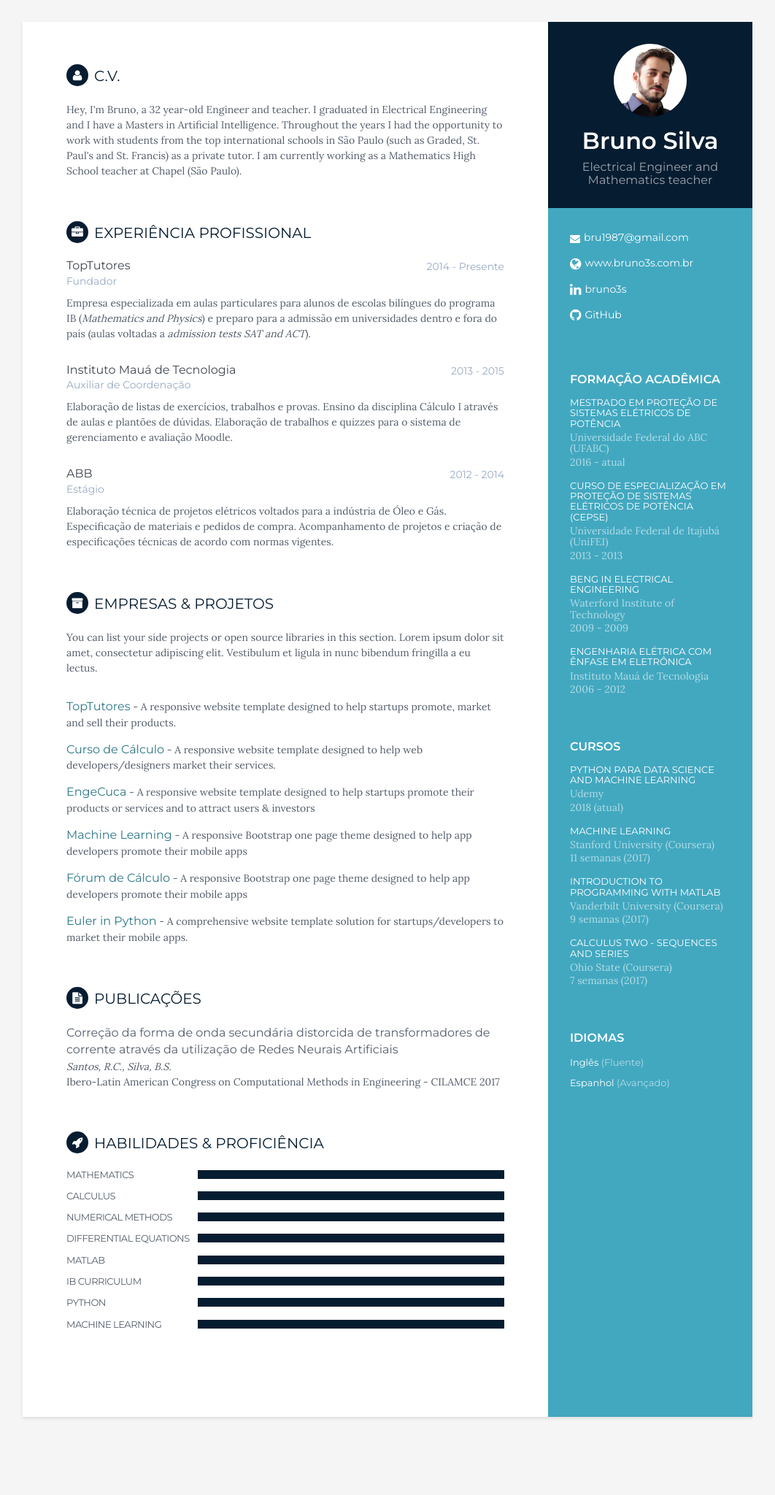
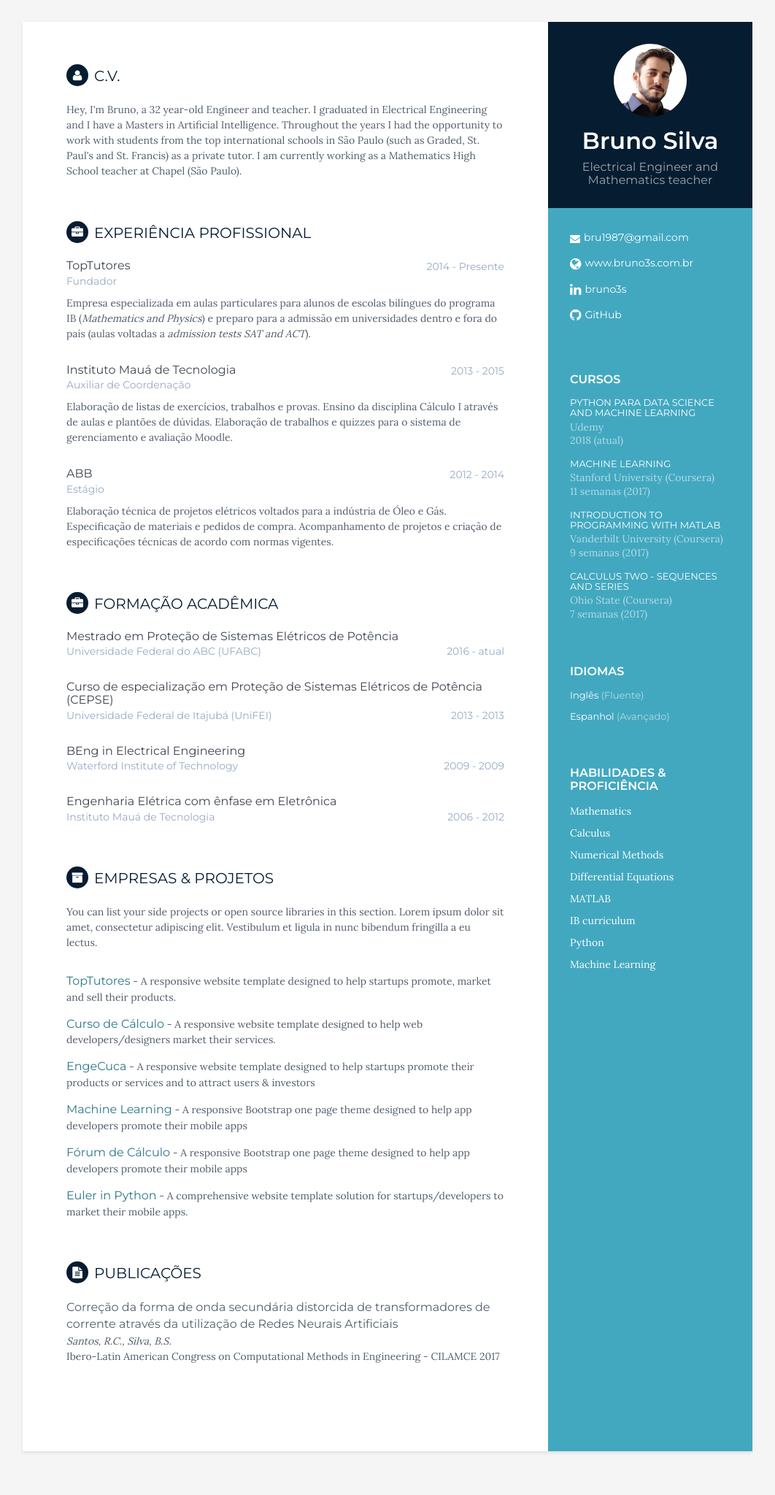
Before and after one commit to bru1987/bru1987.github.io, a Jekyll site: the page built from cv.html, in a window 1280 px wide. Shown: the whole page at 73% size, without its empty margins (109-1171 px from the left). Built offline with Jekyll 4.4.1, drawn with Linux system fonts in a browser that asks for light colours; before the commit the page ends 2001 px from its top, so only the background shows below that.

Commit message:
update academic layout

```diff
--- /dev/null
+++ b/_includes/academic.html
@@ -0,0 +1,25 @@
+{% if site.data.academics %}
+<section class="section experiences-section">
+  <h2 class="section-title"><i class="fa fa-briefcase"></i>Formação Acadêmica</h2>
+
+{% for academic in site.data.academics %}
+  <div class="item">
+
+    <div class="meta">
+
+      <div class="upper-row">
+        <h3 class="job-title">{{ academic.degree }}</h3>
+      </div><!--//upper-row-->
+
+      <div class="lower-row">
+        <div class="company">{{ academic.university }}</div>
+        <div class="time">{{ academic.time }}</div>
+      </div>
+
+    </div><!--//meta-->
+
+  </div><!--//item-->
+{% endfor %}
+
+</section><!--//section-->
+{% endif %}
--- a/_includes/education.html
+++ b/_includes/education.html
@@ -28,19 +28,6 @@
         </section><!--//section-->
 
     {% else %}
-    <div class="education-container container-block">
-
-        <h2 class="container-block-title">Formação Acadêmica</h2>
-
-        {% for education in site.data.educations %}
-            <div class="item">
-            <h4 class="degree">{{ education.degree }}</h4>
-          <h5 class="meta">{{ education.university }}</h5>
-          <div class="time">{{ education.time }}</div>
-        </div><!--//item-->
-      {% endfor %}
-
-    </div><!--//education-container-->
 
     <!-- Cursos container -->
     <div class="education-container container-block">
--- a/_includes/sidebar.html
+++ b/_includes/sidebar.html
@@ -45,10 +45,12 @@
        </ul>
    </div><!--//contact-container-->
 
+
   {% if site.education_in_main == null or site.education_in_main == false %}
     {% include education.html %}
   {% endif %}
   {% include language.html %}
+  {% include skills.html %}
 
   <!-- NOT NEEDED -->
   {% comment %}
--- a/_includes/skills.html
+++ b/_includes/skills.html
@@ -1,24 +1,13 @@
 {% if site.data.skills %}
-<section class="skills-section section">
+<div class="skill-container container-block">
 
-  <h2 class="section-title"><i class="fa fa-rocket"></i>Habilidades &amp; Proficiência</h2>
+  <h2 class="container-block-title">Habilidades &amp; Proficiência</h2>
 
-  <div class="skillset">
+    <ul class="list-unstyled interests-list">
+      {%for skill in site.data.skills %}
+      <li>{{ skill.name }}</li>
+      {% endfor %}
+    </ul>
 
-    {% for skill in site.data.skills %}
-    <div class="item">
-
-      <h3 class="level-title">{{ skill.name }}</h3>
-
-      <div class="level-bar">
-        <div class="level-bar-inner" data-level="{{ skill.level }}">
-        </div>
-      </div><!--//level-bar-->
-
-    </div><!--//item-->
-    {% endfor %}
-
-  </div>
-
-</section><!--//skills-section-->
+</div><!--//skills-section-->
 {% endif %}
--- a/assets/css/styles.css
+++ b/assets/css/styles.css
@@ -368,3 +368,7 @@ font-family:  Lora;
 .languages-container li {
   font-size: 13px;
 }
+
+.main-wrapper .lower-row {
+  position: relative;
+}
--- a/cv.html
+++ b/cv.html
@@ -6,14 +6,10 @@ permalink: cv/
 
 {% include career-profile.html %}
 
-{% if site.education_in_main %}
-    {% include education-section.html %}
-{% endif %}
+{% include experience.html %}
 
-{% include experience.html %}
+{% include academic.html %}
 
 {% include projects.html %}
 
 {% include publications.html %}
-
-{% include skills.html %}
```
Also changed, not shown: _data/academics.yml (added, +16 -0 lines).
